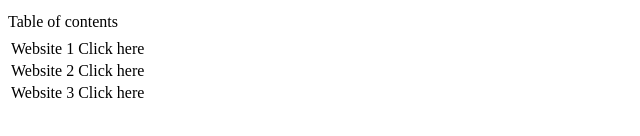
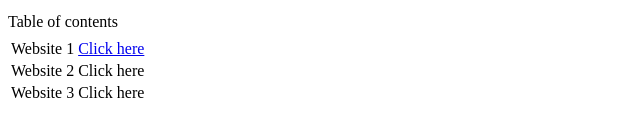
Before and after one commit to michaelbottone/web, a plain HTML site: page index.html in a window 1280 px wide. Shown: the part 448-584 px from the top of the page, 0-640 px from the left. Drawn offline with Linux system fonts and the light colour scheme.

Commit message:
Update index.html

```diff
--- a/index.html
+++ b/index.html
@@ -24,7 +24,7 @@
     </th>
     <tr>
       <td>Website 1</td>
-      <a href="/web/my-work.html"><td>Click here</td></a>
+      <td><a href="/web/my-work.html">Click here</a></td>
     </tr>
      <tr>
       <td>Website 2</td>
```
